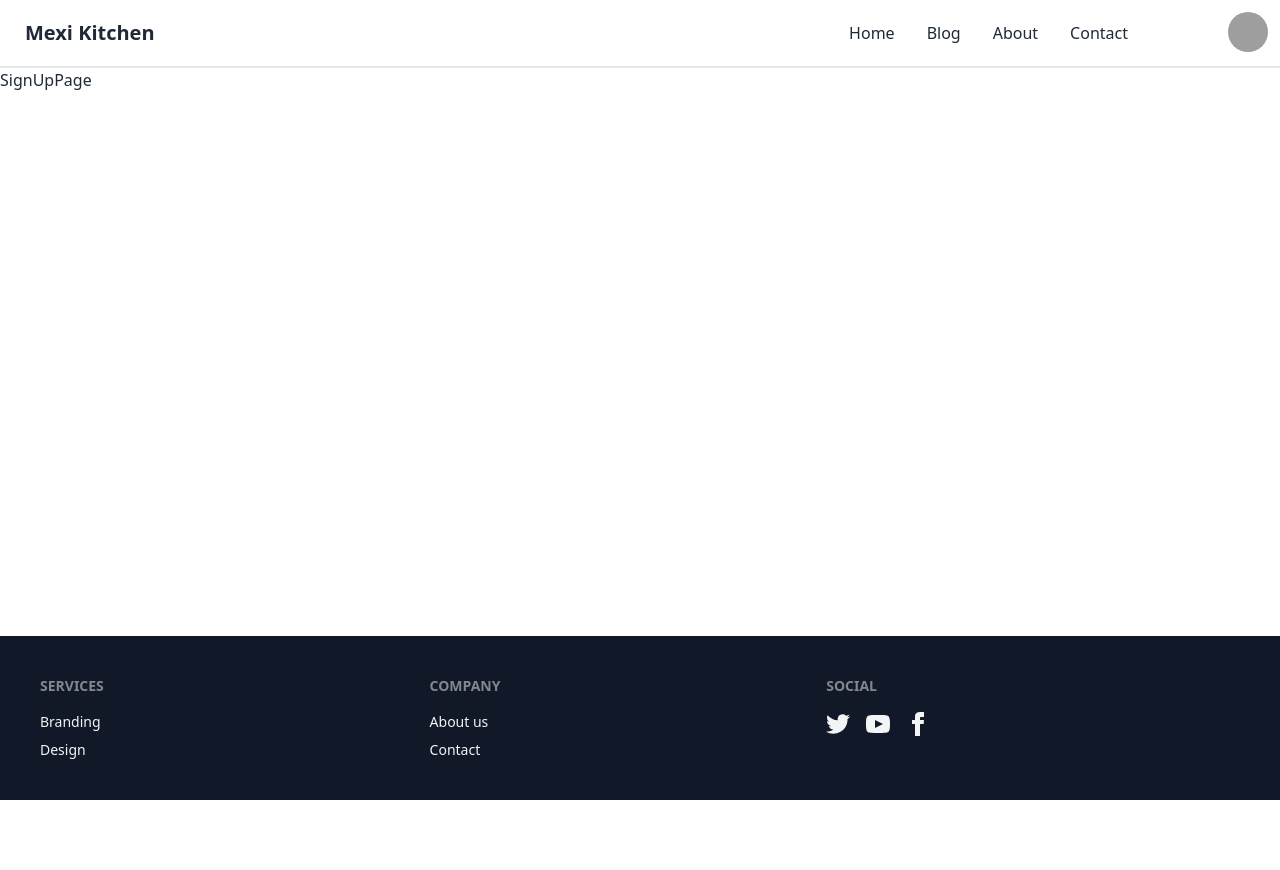
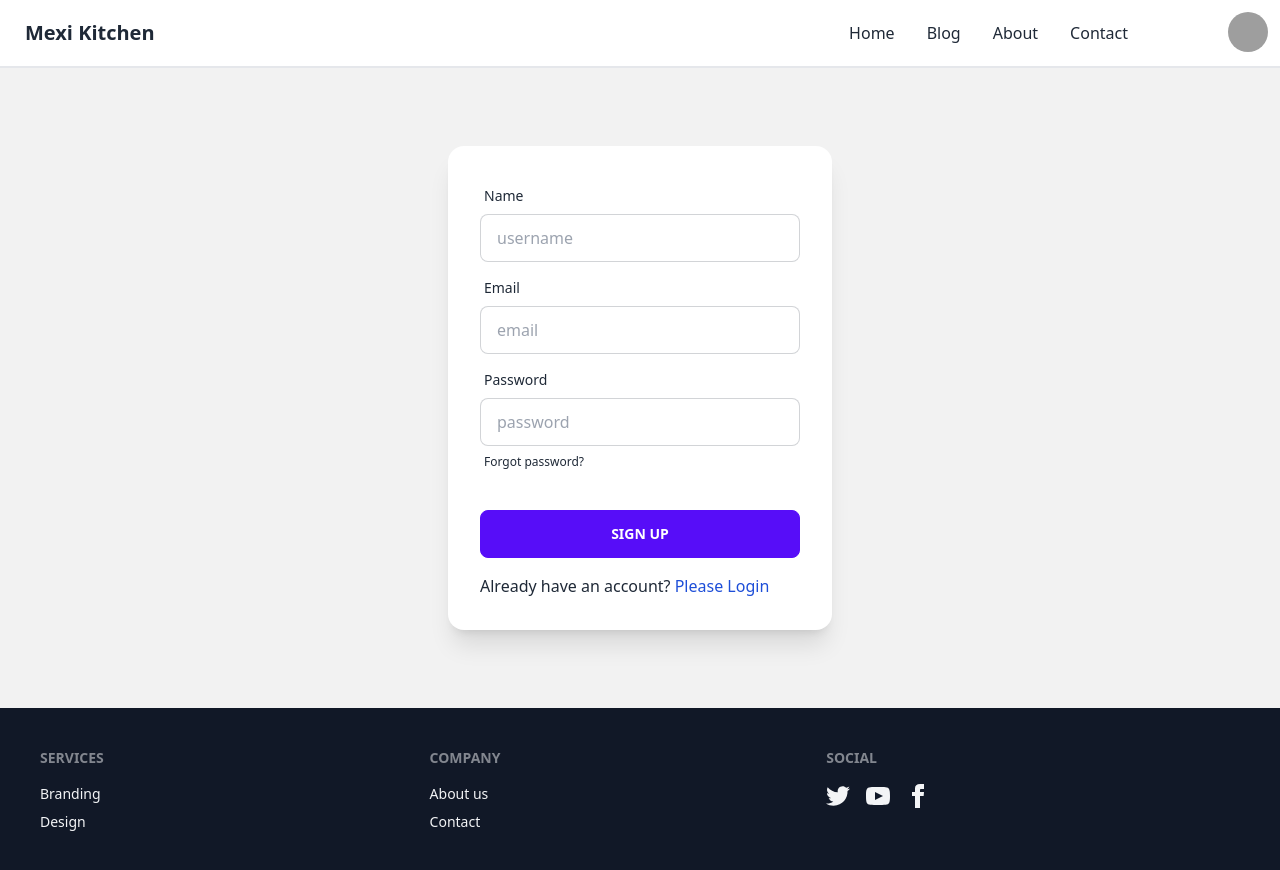
Before and after one commit to Jobayer98/b7a10-chef-recipe-hunter-client-side-Jobayer98, a React (Vite) app: page /signup in a window 1280 px wide. Before the commit the page ends 800 px from the top, so only its background shows below. Built offline with nearby package versions, Linux system fonts and the light colour scheme; grey boxes are pictures that could not be loaded.

Commit message:
add signup page

```diff
--- a/src/pages/Auth/Login.jsx
+++ b/src/pages/Auth/Login.jsx
@@ -21,7 +21,7 @@ const LoginPage = () => {
                 <span className="label-text">Password</span>
               </label>
               <input
-                type="text"
+                type="password"
                 placeholder="password"
                 className="input input-bordered"
               />
@@ -32,7 +32,7 @@ const LoginPage = () => {
               </label>
             </div>
             <div className="form-control mt-6 mb-0">
-              <button className="btn btn-primary">Login</button>
+              <button className="btn btn-primary ">Login</button>
             </div>
             <div className="mt-2 text-blue-700 hover:underline">
               <Link to="/signup">Create a new account. </Link>
--- a/src/pages/Auth/SignUp.jsx
+++ b/src/pages/Auth/SignUp.jsx
@@ -1,5 +1,60 @@
+import { Link } from "react-router-dom";
+
 const SignUpPage = () => {
-  return <div>SignUpPage</div>;
+  return (
+    <div className="hero min-h-[80vh] bg-base-200">
+      <div className="hero-content w-[50%]">
+        <div className="card flex-shrink-0 w-full max-w-sm shadow-xl bg-base-100">
+          <div className="card-body">
+            <div className="form-control">
+              <label className="label">
+                <span className="label-text">Name</span>
+              </label>
+              <input
+                type="text"
+                placeholder="username"
+                className="input input-bordered"
+              />
+            </div>
+            <div className="form-control">
+              <label className="label">
+                <span className="label-text">Email</span>
+              </label>
+              <input
+                type="text"
+                placeholder="email"
+                className="input input-bordered"
+              />
+            </div>
+            <div className="form-control">
+              <label className="label">
+                <span className="label-text">Password</span>
+              </label>
+              <input
+                type="password"
+                placeholder="password"
+                className="input input-bordered"
+              />
+              <label className="label">
+                <a href="#" className="label-text-alt link link-hover">
+                  Forgot password?
+                </a>
+              </label>
+            </div>
+            <div className="form-control mt-6 mb-0">
+              <button className="btn btn-primary">Sign Up</button>
+            </div>
+            <div className="mt-2  ">
+              Already have an account?{" "}
+              <Link className="text-blue-700 hover:underline" to="/login">
+                Please Login
+              </Link>
+            </div>
+          </div>
+        </div>
+      </div>
+    </div>
+  );
 };
 
 export default SignUpPage;
```
